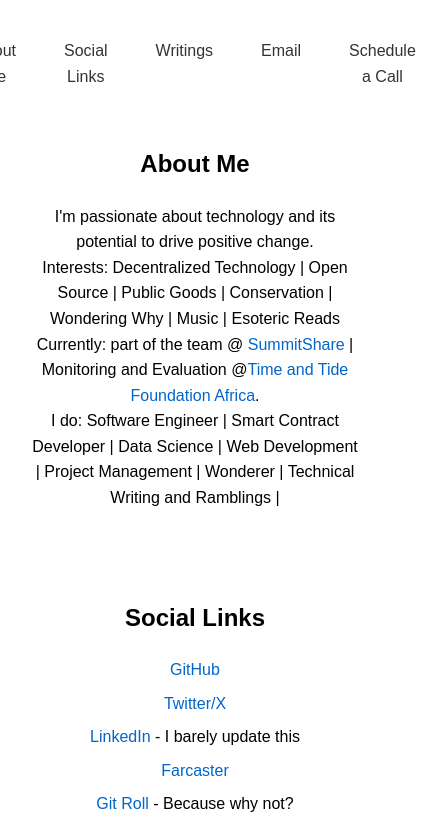
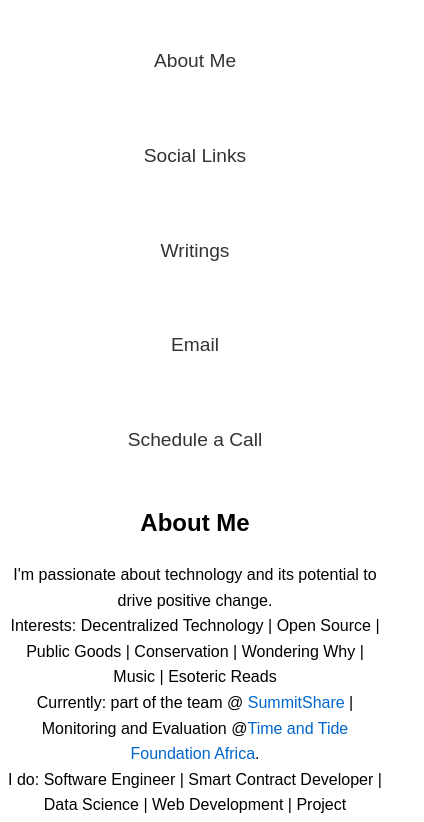
Before and after one commit to Taombawkry/Me, a plain HTML site: page main/index.html in a window 390 px wide. Shown: the part 96-918 px from the top of the page, 424 px wide, since content can reach past the window. Drawn offline with Linux system fonts and the light colour scheme.

Commit message:
css media query

```diff
--- a/main/styles.css
+++ b/main/styles.css
@@ -17,6 +17,7 @@ nav ul {
     display: flex;
     justify-content: center;
     background: #fff;
+    flex-wrap: wrap; /* Allow wrapping on small screens */
 }
 
 nav ul li {
@@ -64,3 +65,28 @@ a:hover {
 p {
     margin: 0.5rem 0;
 }
+
+/* Media Queries for Mobile Devices */
+@media (max-width: 768px) {
+    nav ul {
+        flex-direction: column; /* Stack the nav items vertically on small screens */
+    }
+
+    section {
+        padding: 1rem;
+        margin: 0.5rem 0;
+    }
+
+    header, section, nav ul li {
+        padding: 0.5rem;
+    }
+
+    nav ul li {
+        margin: 0.5rem 0;
+    }
+
+    nav ul li a {
+        padding: 1rem;
+        font-size: 1.2rem; /* Increase font size for better readability on mobile */
+    }
+}
```
